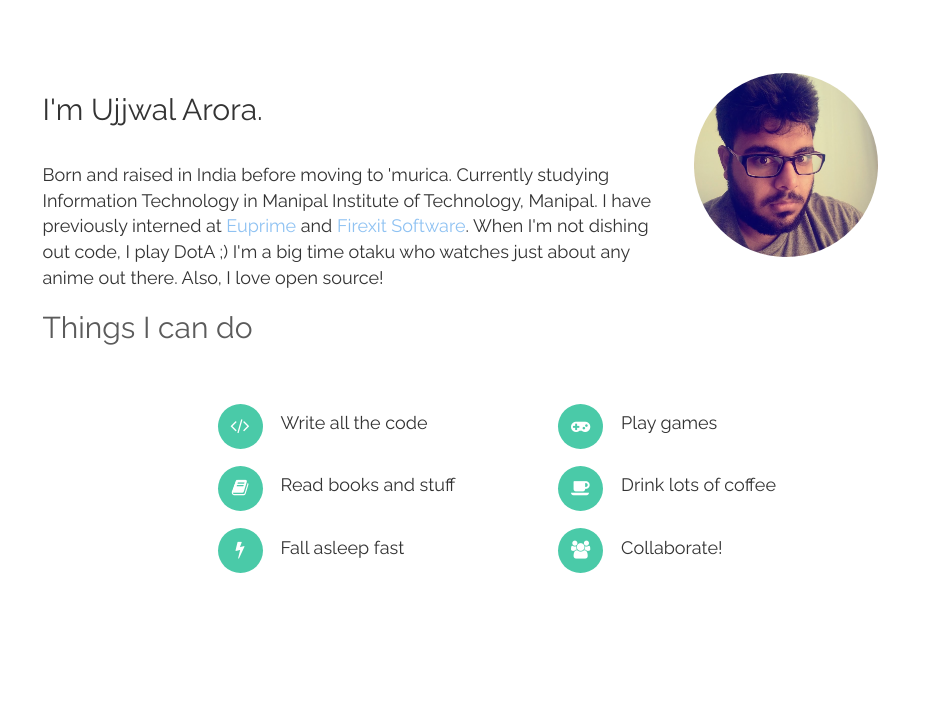
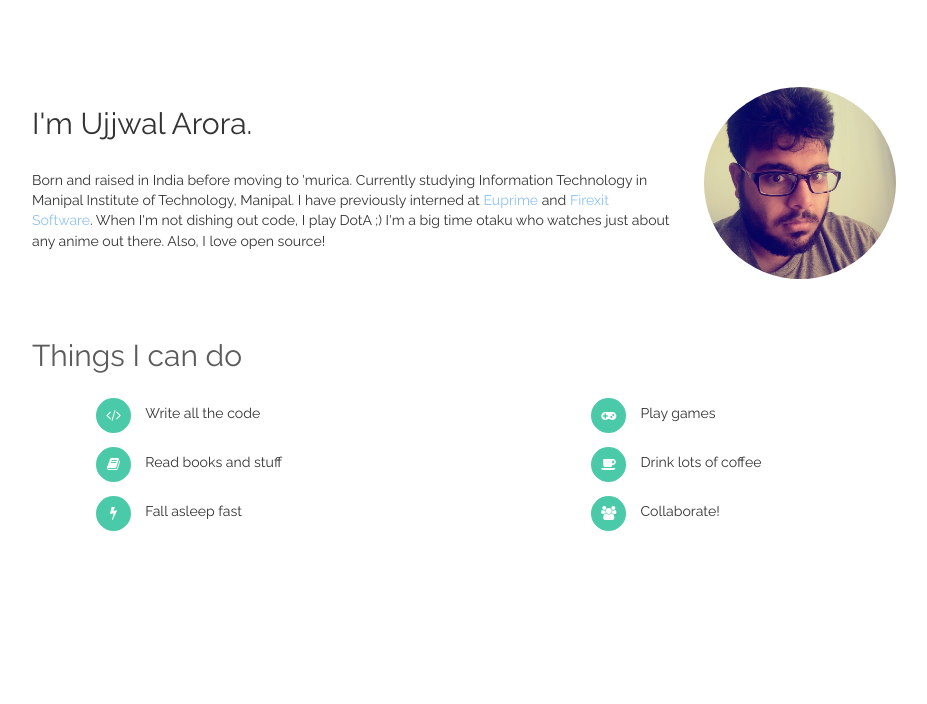
Before and after one commit to azwreith/azwreith.github.io, a plain HTML site: page index.html in a window 1280 px wide. Shown: the part 848-1552 px from the top of the page, without its empty margins (160-1087 px from the left). Drawn offline with Linux system fonts and the light colour scheme.

Commit message:
Replace % with vh and vw

```diff
--- a/css/custom.css
+++ b/css/custom.css
@@ -1,13 +1,14 @@
 html {
-	height: 100%;
+	height: 100vh;
 }
 
 body{
-	height: 100%;
+	height: 100vh;
 	margin: 0;
 	padding: 0;
 	font-family: 'Raleway', sans-serif;
-	max-width: 100%;
+	max-width: 100vw;
+	font-size: 1.1vw;
 }
 
 ::-webkit-scrollbar {
@@ -33,8 +34,8 @@ h1,h2,h3,p {
   position: absolute;
   left: 0px;
   top: 0px;
-  width: 100%;
-  height: 100%;
+  width: 100vw;
+  height: 100vh;
 }
 
 .center-text {
@@ -46,19 +47,13 @@ h1,h2,h3,p {
 .container {
   background: #fff;
   color: #333;
+	text-align: center;
 }
 
 .content {
-    max-width: 70%;
+    max-width: 70vw;
     padding: auto;
-    padding-top: 5em;
-    margin: auto;
-    text-align: center;
-}
-
-.content-no-padding {
-    max-width: 70%;
-    padding: auto;
+    padding-top: 5vh;
     margin: auto;
     text-align: center;
 }
@@ -69,8 +64,8 @@ h1,h2,h3,p {
 }
 
 .fixed{
-    width: 70%;
-    font-size: 18px;
+    width: 50vw;
+    font-size: 1.1vw;
 }
 
 
@@ -80,8 +75,8 @@ h1,h2,h3,p {
 
 .profile {
   /*height: 250px;*/
-  padding-top: 70%;
-  width: 70%;
+  padding-top: 15vw;
+  width: 15vw;
   border-radius: 50%;
   display: block;
   margin: auto;
@@ -101,26 +96,26 @@ h1,h2,h3,p {
 }
 
 .capabilities {
-  padding: 50px 0 100px 0;
-  font-size: 18px;
+  padding: 2vh 0 8vw 8vh;
+  font-size: 1.1vw;
   text-align: left;
 }
 
 #skills {
   vertical-align: top;
-  padding-bottom: 8em;
+  padding-bottom: 8vh;
 }
 
 #skill-chart {
   vertical-align: top;
-  width: 30em;
-  height: 30em;
+  width: 50vh;
+  height: 50vh;
 }
 
 ul.feature-icons {
   list-style: none;
   padding-left: 0;
-  width: 80%;
+  width: 80vw;
   margin-left: auto;
 }
 
@@ -173,5 +168,5 @@ ul.icons li:last-child {
 }
 
 ul.icons li .icon:before {
-  font-size: 1.25em;
+  font-size: 1.25vw;
 }
--- a/index.html
+++ b/index.html
@@ -58,7 +58,7 @@
 
 
 
-      <div class="content-no-padding">
+      <div class="content">
         <div class="heading">
           <h2>Things I can do</h2>
         </div>
```
